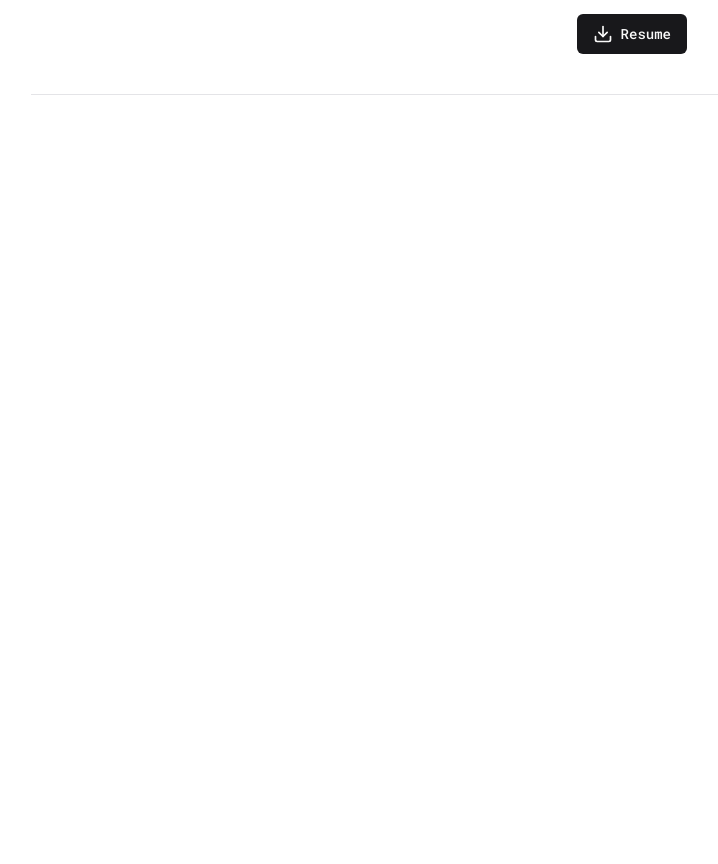
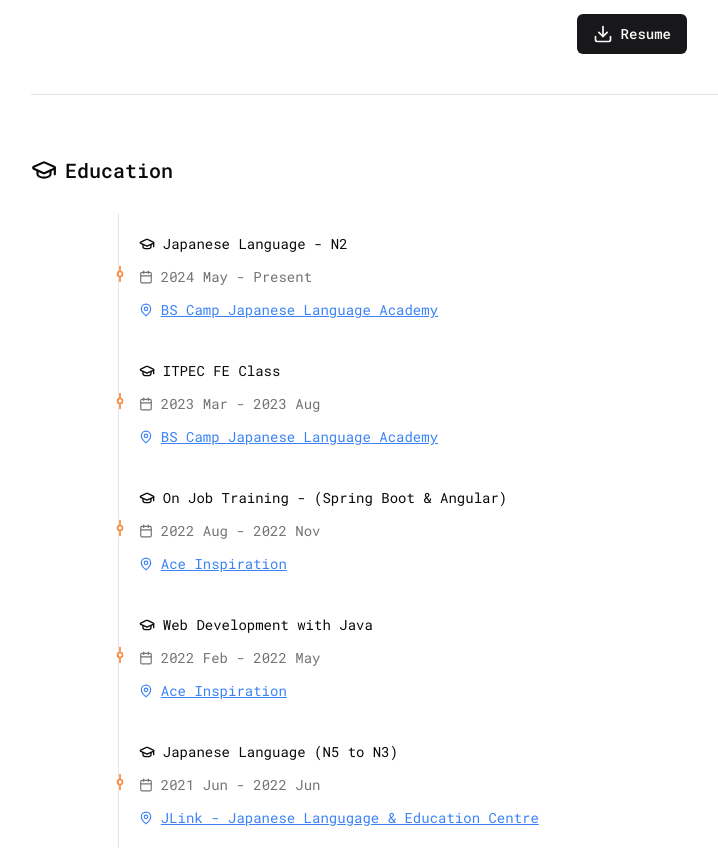
Before and after one commit to mmhtoo/portfolio, a Next.js app: page / in a window 1280 px wide. Shown: the part 500-1364 px from the top of the page, without its empty margins (265-983 px from the left). Before the commit the page ends 800 px from the top, so only its background shows below. Built offline with nearby package versions, Linux system fonts and the light colour scheme.

Commit message:
feat: added education section

```diff
--- a/app/page.tsx
+++ b/app/page.tsx
@@ -1,12 +1,19 @@
 import React from "react";
-import { HeaderBar, ProfileSection } from "@/components/fragements";
+import {
+  EducationSection,
+  HeaderBar,
+  ProfileSection,
+} from "@/components/fragements";
 
 export default function HomePage() {
   return (
     <>
       <HeaderBar />
-      <div className="w-[100%] mt-[80px] mx-auto sm:w-[60%]  p-5">
+      <div className="w-[100%] mt-[80px] mx-auto sm:w-[60%] p-1 md:p-5">
+        {/* profile section */}
         <ProfileSection />
+        {/* education section */}
+        <EducationSection />
       </div>
     </>
   );
--- /dev/null
+++ b/components/fragements/EducationSection.tsx
@@ -0,0 +1,115 @@
+import React from "react";
+import { cn } from "@/lib/utils";
+import {
+  Calendar,
+  GitCommitVertical,
+  GraduationCap,
+  MapPin,
+} from "lucide-react";
+
+interface IEducationHistory {
+  id: string;
+  label: string;
+  schoolName: string;
+  timeFrom: string;
+  timeTo: string;
+  isPresent: boolean;
+  schoolLink: string;
+}
+
+const EDUCATION_HISTORIES: Array<IEducationHistory> = [
+  {
+    id: "1",
+    label: "Japanese Language - N2",
+    timeFrom: "2024 May",
+    timeTo: "Present",
+    isPresent: true,
+    schoolName: "BS Camp Japanese Language Academy",
+    schoolLink: "https://www.facebook.com/byHsuNandar?mibextid=ZbWKwL",
+  },
+  {
+    id: "2",
+    label: "ITPEC FE Class",
+    timeFrom: "2023 Mar",
+    timeTo: "2023 Aug",
+    isPresent: false,
+    schoolName: "BS Camp Japanese Language Academy",
+    schoolLink: "https://www.facebook.com/byHsuNandar?mibextid=ZbWKwL",
+  },
+  {
+    id: "3",
+    label: "On Job Training - (Spring Boot & Angular)",
+    timeFrom: "2022 Aug",
+    timeTo: "2022 Nov",
+    isPresent: false,
+    schoolName: "Ace Inspiration",
+    schoolLink: "https://www.facebook.com/aceinspiration?mibextid=ZbWKwL",
+  },
+  {
+    id: "4",
+    label: "Web Development with Java",
+    timeFrom: "2022 Feb",
+    timeTo: "2022 May",
+    isPresent: false,
+    schoolName: "Ace Inspiration",
+    schoolLink: "https://www.facebook.com/aceinspiration?mibextid=ZbWKwL",
+  },
+  {
+    id: "5",
+    label: "Japanese Language (N5 to N3)",
+    timeFrom: "2021 Jun",
+    timeTo: "2022 Jun",
+    isPresent: false,
+    schoolName: "JLink - Japanese Langugage & Education Centre",
+    schoolLink: "https://www.facebook.com/jlinkmyanmar?mibextid=ZbWKwL",
+  },
+];
+
+export default function EducationSection() {
+  return (
+    <section id="education">
+      <div className="w-[100%] p-5">
+        <h3 className="text-[16px] md:text-[20px] mb-2 flex gap-2 items-center font-medium">
+          <GraduationCap width={26} height={26} className="font-medium" />{" "}
+          Education
+        </h3>
+        <ul className="w-[100%] border-l md:ps-5 mx-auto md:border-l-0 py-3 md:py-5 flex flex-col  items-center">
+          {EDUCATION_HISTORIES.map((education) => {
+            return (
+              <li
+                className={cn(
+                  "md:w-[80%] md:border-l w-[100%] px-5 py-5 relative ",
+                )}
+                key={education.id}
+              >
+                <GitCommitVertical
+                  width={20}
+                  height={20}
+                  className={cn(
+                    "absolute text-orange-500 top-[40%] animate-pulse rounded-full left-[-3%] md:left-[-1.6%]  ",
+                  )}
+                />
+                <div className="flex flex-col gap-3">
+                  <span className="text-[12px] md:text-[14px]  flex gap-2 items-center">
+                    <GraduationCap width={16} height={16} />
+                    {education.label}
+                  </span>
+                  <span className="text-[12px] md:text-[14px] text-neutral-500 flex gap-2 items-center">
+                    <Calendar width={14} height={14} />
+                    {education.timeFrom} - {education.timeTo}
+                  </span>
+                  <a href={education.schoolLink} target="_blank">
+                    <span className="text-[12px] md:text-[14px] text-blue-500 hover:cursor-pointer hover:text-blue-400 underline flex gap-2 items-center">
+                      <MapPin width={14} height={14} />
+                      {education.schoolName}
+                    </span>
+                  </a>
+                </div>
+              </li>
+            );
+          })}
+        </ul>
+      </div>
+    </section>
+  );
+}
--- a/components/fragements/HeaderBar.tsx
+++ b/components/fragements/HeaderBar.tsx
@@ -32,7 +32,7 @@ export default function HeaderBar() {
   return (
     <section
       id="section"
-      className="w-[100%] px-3 pb-3 fixed top-0 flex bg-white  justify-center items-center"
+      className="w-[100%] px-3 pb-3 fixed z-10 top-0 flex bg-white  justify-center items-center"
     >
       <header className="bg-white px-5 shadow border border-neutral-100 rounded-2xl mt-5 ">
         <ul className="flex items-center justify-center gap-5">
--- a/components/fragements/ProfileSection.tsx
+++ b/components/fragements/ProfileSection.tsx
@@ -7,14 +7,20 @@ export default function ProfileSection() {
   return (
     <div className="w-[100%] p-5 ">
       <div className="border-l-4 ps-5">
-        <h1 className="text-[32px] font-medium">Hi, I&apos;m Myo Min Htoo!</h1>
-        <h3> Web & Mobile Developer with 2 Years Experience</h3>
+        <h1 className="text-[24px] md:text-[32px] font-medium">
+          Hi, I&apos;m Myo Min Htoo!
+        </h1>
+        <h3 className="md:text-[16px] text-[14px]">
+          {" "}
+          Web & Mobile Developer with 2 Years Experience
+        </h3>
       </div>
       <section className="py-5 mt-[32px]">
-        <h3 className="text-[20px] mb-2 flex gap-2 items-center font-medium">
-          <User width={26} height={26} className="font-medium" /> Profile
+        <h3 className="text-[16px] md:text-[20px] mb-2 flex gap-2 items-center font-medium">
+          <User className="md:w-[26px] md:h-[26px] w-[20px] h-[20px] font-medium" />{" "}
+          Profile
         </h3>
-        <p>
+        <p className="md:text-[16px] text-[14px]">
           I&apos;m from Yangon, Myanmar and 20 years old now. Currently,
           I&apos;m working as remote fulltime web and mobile developer at{" "}
           <a
--- a/components/fragements/index.ts
+++ b/components/fragements/index.ts
@@ -1,2 +1,3 @@
 export { default as HeaderBar } from "./HeaderBar";
 export { default as ProfileSection } from "./ProfileSection";
+export { default as EducationSection } from "./EducationSection";
```
